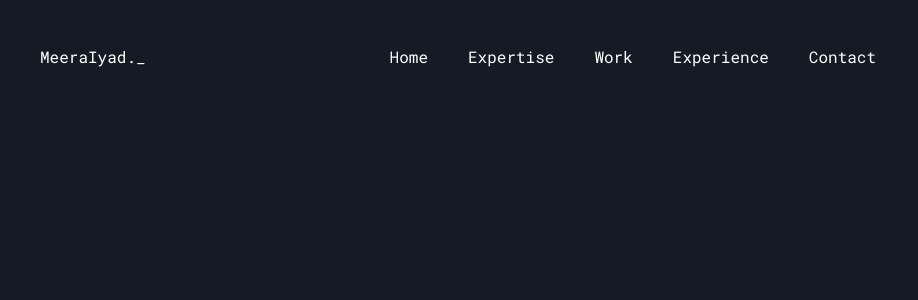
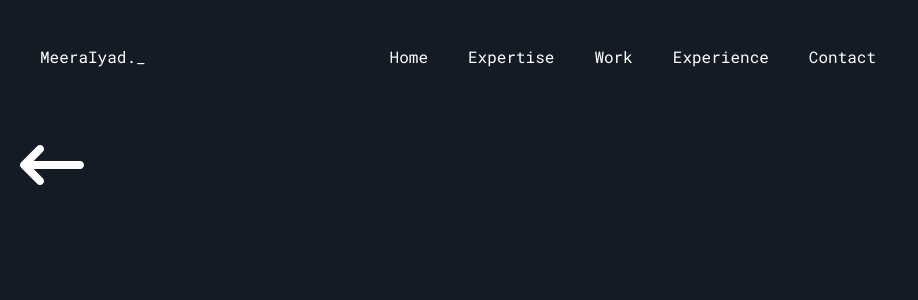
Before and after one commit to meeraqunaibi/my-portfolio, a React (Create React App) app: page /projects/1 in a window 1280 px wide. Shown: the top 300 px of the page, without its empty margins (0-918 px from the left). Built offline with nearby package versions, Linux system fonts and the light colour scheme.

Commit message:
add back button

```diff
--- a/src/pages/viewProject/viewProject.component.js
+++ b/src/pages/viewProject/viewProject.component.js
@@ -1,19 +1,28 @@
 import React, { useEffect, useState } from 'react'
-import { useParams } from 'react-router';
+import { useNavigate, useParams } from 'react-router';
 import './viewProject.css'
+import { FontAwesomeIcon } from '@fortawesome/react-fontawesome';
+import { faArrowLeftLong } from '@fortawesome/free-solid-svg-icons';
 
 const ViewProject = (props) => {
     const [oneProject, setOneProject] = useState(null);
     const id = useParams();
+    const navigate = useNavigate();
     useEffect(() => {
         const currentProject =
             props.projects.find((p) => p.key === id.id) || null;
         setOneProject(currentProject);
         console.log(currentProject);
     }, [oneProject, props, id.id]);
+    const backAction = () => {
+        navigate("/");
+    }
     return (
         <div className='project-det'>
-            <h1>{oneProject?.title}</h1>
+            <div className='project-header'>
+                <FontAwesomeIcon cursor={true} icon={faArrowLeftLong} size='4x' onClick={backAction} />
+                <h1>{oneProject?.title}</h1>
+            </div>
             <p>
                 {oneProject?.desc}
             </p>
```
